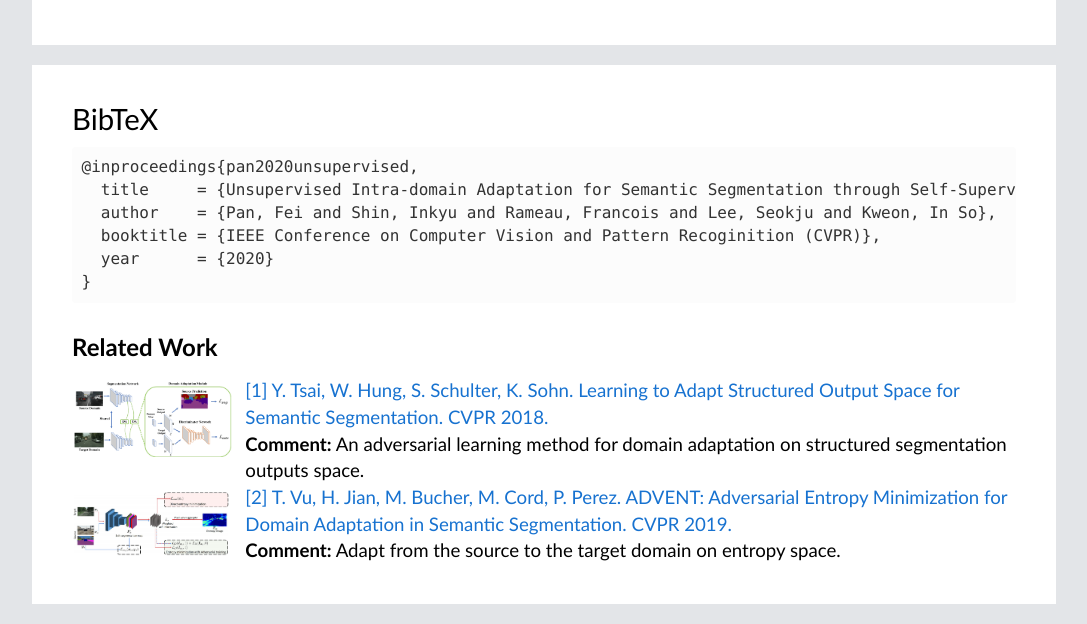
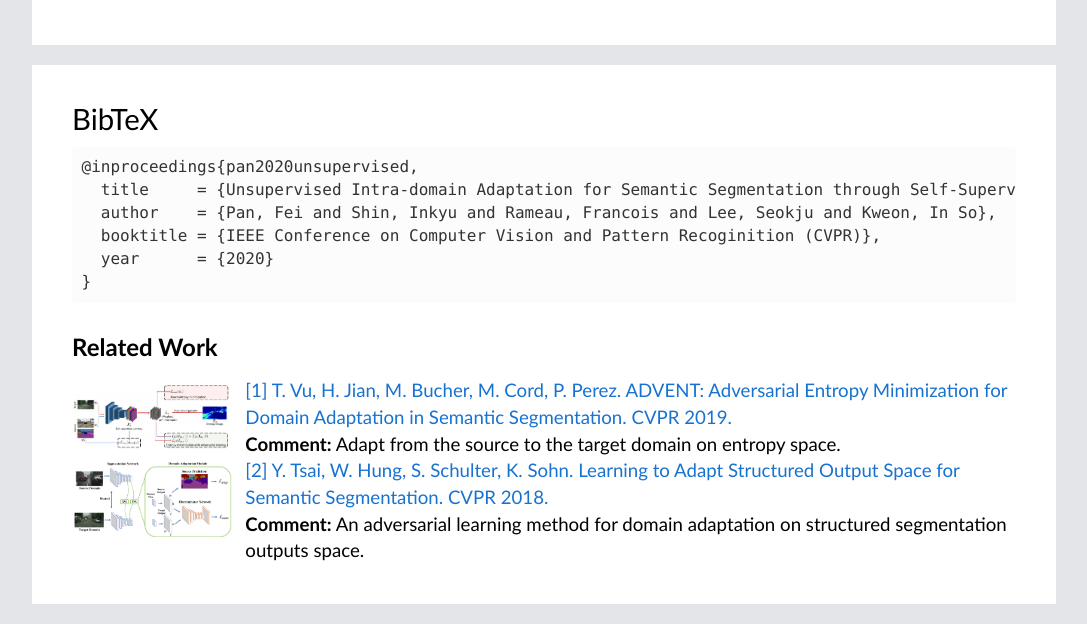
Before and after one commit to feipanir/IntraDA, a plain HTML site: page index.html in a window 1280 px wide. Shown: the part 3753-4377 px from the top of the page, without its empty margins (96-1183 px from the left). Drawn offline with Linux system fonts and the light colour scheme.

Commit message:
update project page

```diff
--- a/index.html
+++ b/index.html
@@ -133,24 +133,24 @@
 
 <div class="ref"> Related Work</div>
   <div class='citation'>
+    <div class='image'><img src="./figure/advent.PNG"></div>
+    <div class='comment'>
+        <a href="https://arxiv.org/pdf/1802.10349.pdf" target='_blank'>
+            [1] T. Vu, H. Jian, M. Bucher, M. Cord, P. Perez.
+            ADVENT: Adversarial Entropy Minimization for Domain Adaptation in Semantic Segmentation.
+            CVPR 2019.</a><br>
+        <b>Comment:</b>
+        Adapt from the source to the target domain on entropy space.
+        </div>
     <div class='image'><img src="./figure/adaptsegnet.PNG"></div>
     <div class='comment'>
         <a href="https://arxiv.org/pdf/1802.10349.pdf" target='_blank'>
-            [1] Y. Tsai, W. Hung, S. Schulter, K. Sohn.
+            [2] Y. Tsai, W. Hung, S. Schulter, K. Sohn.
             Learning to Adapt Structured Output Space for Semantic Segmentation.
             CVPR 2018.</a><br>
         <b>Comment:</b>
         An adversarial learning method for domain adaptation on structured segmentation outputs space.
         </div>
-    <div class='image'><img src="./figure/advent.PNG"></div>
-    <div class='comment'>
-        <a href="https://arxiv.org/pdf/1802.10349.pdf" target='_blank'>
-            [2] T. Vu, H. Jian, M. Bucher, M. Cord, P. Perez.
-            ADVENT: Adversarial Entropy Minimization for Domain Adaptation in Semantic Segmentation.
-            CVPR 2019.</a><br>
-        <b>Comment:</b>
-        Adapt from the source to the target domain on entropy space.
-        </div>
   </div>
 
 </body>
```
